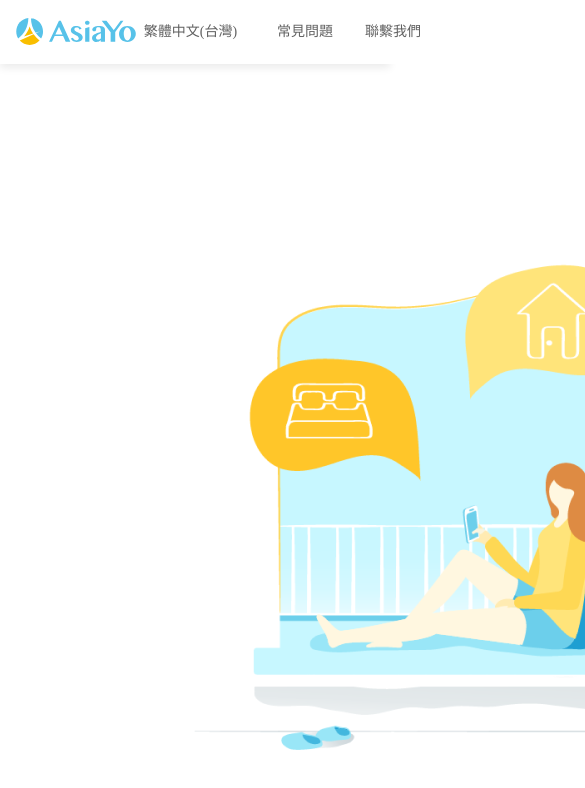
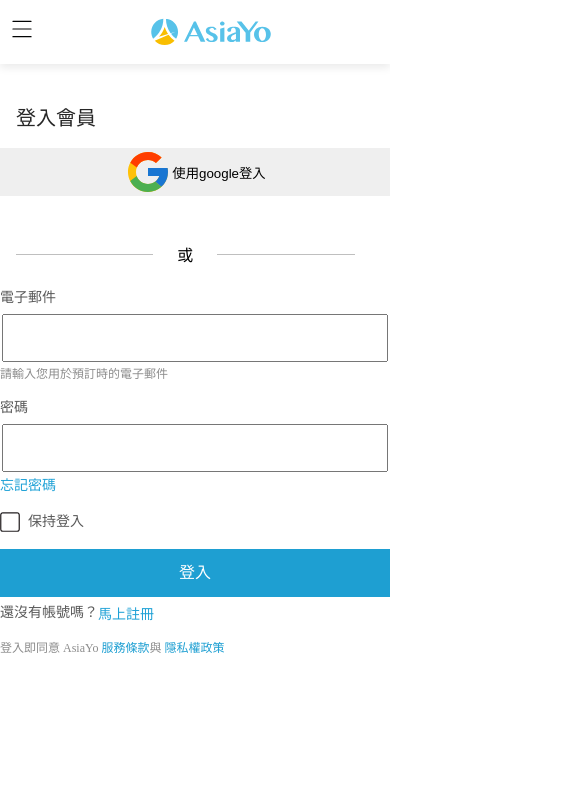
Before and after one commit to mamao000/intern-training, a Next.js app: page / in a window 390 px wide. Shown: the top 788 px of the page, 585 px wide, since content can reach past the window. Built offline with nearby package versions, Linux system fonts and the light colour scheme; no server answers.

Commit message:
feature: login-page

```diff
--- a/app/components/EmailSignin.tsx
+++ b/app/components/EmailSignin.tsx
@@ -22,7 +22,7 @@
     };
 
     return (
-    <form onSubmit={handleSubmit} style={{ position: 'relative',top: '114px', left: '16px' }}>
+    <form onSubmit={handleSubmit} className={styles.form}>
         <div className={styles.form_group} >
             <label className={styles.form_label} >電子郵件</label>
             <input type="text" value={userInfo.email} onChange={({target}) => {setUserInfo({...userInfo, email: target.value})}} className={styles.form_input} required />
@@ -32,7 +32,7 @@
             <label className={styles.form_label}>密碼</label>
             <input type="password" value={userInfo.password} onChange={({target}) => {setUserInfo({...userInfo, password: target.value})}} className={styles.form_input} required />
         </div>
-            <text className={styles.forgot_password} style={{ position: 'relative',top: '16px'}}>忘記密碼</text>
+            <span className={styles.forgot_password} style={{ position: 'relative',top: '16px'}}>忘記密碼</span>
         <div >
             <button className={styles.submit} type="submit" style={{ position: 'relative',top: '71px'}}>登入</button>
         </div>
--- a/app/components/GoogleSigninButton.tsx
+++ b/app/components/GoogleSigninButton.tsx
@@ -7,8 +7,9 @@
     <button
       onClick={() => signIn()}
       className={styles.signin_button}
-      style={{ position: 'relative',top: '40px', left: '16px' }}
     >
+    <img src="icons8-google.svg"></img>
+    使用google登入
     </button>
   );
 };
--- a/app/components/components.module.css
+++ b/app/components/components.module.css
@@ -8,6 +8,12 @@
     font-weight: 400;
     line-height: 20px; /* 142.857% */
   }
+
+.form {
+  position: relative;
+  top: 114px;
+  left: 16px;
+}
 
 .form_input {
   width: 353px;
@@ -53,6 +59,14 @@
   justify-content: center;
   align-items: center;
   flex-shrink: 0;
+  color: #FFF;
+  text-align: center;
+  font-family: "Noto Sans TC";
+  font-size: 16px;
+  font-style: normal;
+  font-weight: 400;
+  line-height: 24px; /* 150% */
+  border: none;
 }
 
 .split {
@@ -68,6 +82,39 @@
   width: 353px;
   height: 48px;
   flex-shrink: 0;
-  background: url("/web_light_sq_SI@2x.png") center center no-repeat;
   background-size: cover;
+  display: flex;
+  align-items: center;
+  justify-content: center;
+  position: relative;
+  top: 40px;
+  left: 16px;
+  border: none;
 }
+
+@media screen and (max-width: 1274px) {
+  .signin_button {
+    width: 100%;
+    position: relative;
+    left: 0;
+  }
+
+  .form_input {
+    width: 99%;
+    position: relative;
+    left: 0;
+    margin: auto;
+  }
+
+  .form_group {
+    width: 100%;
+  }
+
+  .form {
+    left: 0px;
+  }
+
+  .submit {
+    width: 100%;
+  }
+}
--- a/app/globals.css
+++ b/app/globals.css
@@ -1,3 +1,7 @@
+* {
+    box-sizing: border-box;
+}
+
 .navbar {
     height: 64px;
     width: 100%;
@@ -54,3 +58,21 @@
     display: flex;
     align-items: center;
 }
+
+.navbar_block {
+    display: none;
+}
+@media screen and (max-width: 770px) {
+    .navbar_list {
+        display: none;
+    }
+
+    .navbar_block {
+        display: inline;
+        width: 48px;
+        height: 48px;
+        padding: 12px;
+        box-sizing: border-box;
+        cursor: pointer;
+    }
+}
--- a/app/layout.tsx
+++ b/app/layout.tsx
@@ -20,7 +20,11 @@
     <html lang="en">
       <body style={{margin : "0px"}}>
         <div className="navbar">
+          <div className="navbar_block">
+            <img src="bars.svg"></img>
+          </div>
           <img src="Group-22.svg" className="brand" ></img>
+          <div className="navbar_block"></div>
           <div className="navbar_list">
             <button className="navbar_button" style={{ width: "141px", height: "64px"}}>繁體中文(台灣)</button>
             <button className="navbar_button" style={{ width: "88px", height: "64px"}}>常見問題</button>
--- a/app/page.module.css
+++ b/app/page.module.css
@@ -1,4 +1,6 @@
 /* LoginPage.module.css */
+
+
 
 .container {
   width: 385px;
@@ -8,14 +10,6 @@
   background: #FFF;
   box-shadow: 0px 1px 2px 0px rgba(0, 0, 0, 0.16);
 }
-
-/* @media screen and (max-width: 10px) {
-  .container {
-    width: 100%;
-    box-sizing: border-box;
-    margin: 0;
-  }
-} */
 
 .title {
   width: 98px;
@@ -40,7 +34,8 @@
   align-items: flex-start; /* Center items vertically */
   justify-content: space-between; /* Add space between the image and container */
   margin: auto;
-  padding: 188px;
+  padding-top: 102px;
+  padding-bottom: 188px;
   gap: 155px;
 }
 
@@ -51,26 +46,20 @@
   justify-content: center;
   align-items: center;
   flex-shrink: 0;
+  position: relative;
+  top: 89px;
+  padding: 0px 16px;
 }
 
-.line {
-  width: 112px;
-  height: 2px;
-  flex-shrink: 0;
-  stroke-width: 1px;
-  stroke: #BFBFBF;
+.split::before, .split::after {
+    content: "";
+    flex: 1 1 0%;
+    height: 1px;
+    background-color: rgb(191, 191, 191);
 }
 
 .or {
-  width: 16px;
-  flex-shrink: 0;
-  color: var(--neutral-078-c-8-c-8-c, #8C8C8C);
-  text-align: center;
-  font-family: "Noto Sans TC";
-  font-size: 16px;
-  font-style: normal;
-  font-weight: 400;
-  line-height: 18px; /* 112.5% */
+  margin: 0px 24px;
 }
 
 .keep_login {
@@ -81,6 +70,8 @@
   justify-content: center;
   align-items: center;
   gap: 8px;
+  position: relative;
+  top: 82px;
 }
 
 .keep_login_text {
@@ -93,15 +84,6 @@
   line-height: 24px; /* 171.429% */
 }
 
-.no_account {
-  color: #595959;
-  font-family: "PingFang TC";
-  font-size: 14px;
-  font-style: normal;
-  font-weight: 400;
-  line-height: 20px; /* 142.857% */
-}
-
 .register_now {
   width: 69px;
   color: #1EA1D6;
@@ -112,7 +94,11 @@
   line-height: normal;
 }
 
-.service_regulation {
+.service {
+  position: relative;
+  top: 152px;
+  left: 16px;
+  width: 353px;
   color: var(--neutral-078-c-8-c-8-c, #8C8C8C);
   font-family: "Noto Sans TC";
   font-size: 12px;
@@ -136,4 +122,42 @@
   left: 16px;
   display: flex;
   align-items: center;
+  color: #595959;
+  font-family: "PingFang TC";
+  font-size: 14px;
+  font-style: normal;
+  font-weight: 400;
+  line-height: 20px; /* 142.857% */
 }
+
+@media screen and (max-width: 1274px) {
+  .wrapper {
+    padding-top: 16px;
+  }
+
+  .image {
+    display: none;
+  }
+
+  .split {
+    width: 95%;
+  }
+
+  .container{
+    width: 100%;
+    margin: auto;
+    box-shadow: none;
+  }
+
+  .keep_login {
+    justify-content: flex-start;
+  }
+
+  .account_check {
+    left: 0px;
+  }
+
+  .service {
+    left: 0px;
+  }
+}
--- a/app/page.tsx
+++ b/app/page.tsx
@@ -17,27 +17,25 @@
       <div className={styles.image}>
       </div>
       <div className={styles.container}>
-        <text className={styles.title} style={{ position: 'relative',top: '24px', left: '16px' }}>登入會員</text>
+        <div className={styles.title} style={{ position: 'relative',top: '24px', left: '16px' }}>登入會員</div>
         <GoogleSigninButton />
-        <div className={styles.split} style={{ position: 'relative',top: '89px', left: '16px' }}>
-          <img src="Line.svg" className={styles.line} style={{ marginRight: '57px' }}></img>
-          <text className={styles.or}>或</text>
-          <img src="Line.svg" className={styles.line} style={{ marginLeft: '57px' }}></img>
+        <div className={styles.split} >
+          <span className={styles.or}>或</span>
         </div>
         <EmailSignin />
-        <div className={styles.keep_login} style={{ position: 'relative',top: '82px'}}>
+        <div className={styles.keep_login} >
           <img src="Mask.svg" ></img>
           <text className={styles.keep_login_text} >保持登入</text>
         </div>
         <div className={styles.account_check}>
-          <text className={styles.no_account} >還沒有帳號嗎？</text>
-          <text className={styles.register_now} >馬上註冊</text>
+          還沒有帳號嗎？
+          <span className={styles.register_now} >馬上註冊</span>
         </div>
-        <div style={{ position: 'relative',top: '152px', left: '16px' , width: '353px'}}>
-          <text className={styles.sevice_regulation} >登入即同意 AsiaYo</text>
-          <text className={styles.service_regulation_blue}> 服務條款</text>
-          <text className={styles.sevice_regulation}>與</text>
-          <text className={styles.service_regulation_blue}> 隱私權政策</text>
+        <div className={styles.service}>
+          登入即同意 AsiaYo
+          <span className={styles.service_regulation_blue}> 服務條款</span>
+          與
+          <span className={styles.service_regulation_blue}> 隱私權政策</span>
         </div>
       </div>
     </div>
```
Also changed, not shown: app/personal/page.tsx (+3 -4 lines), public/bars.svg (added), public/icons8-google.svg (added).
